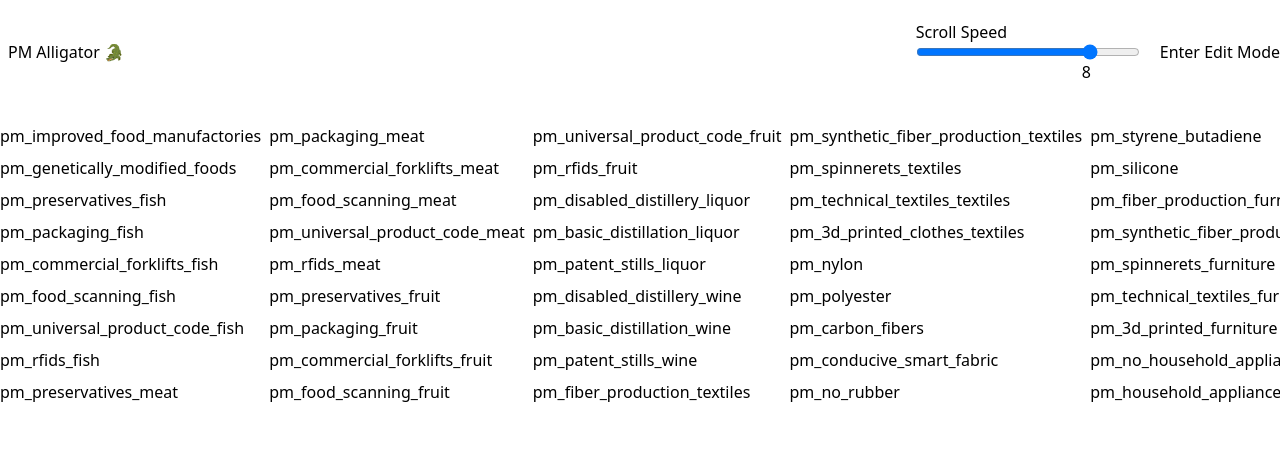
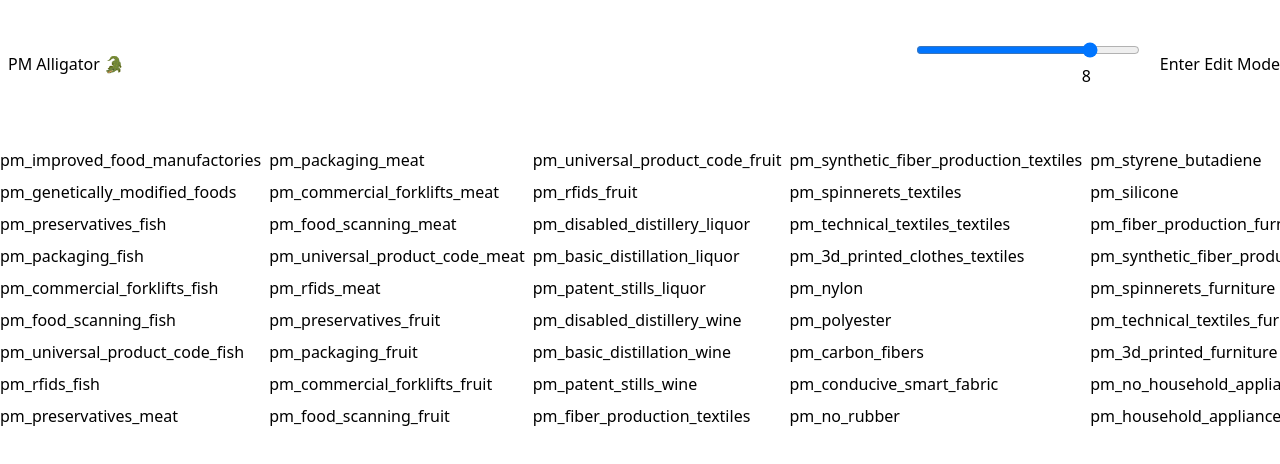
Before and after one commit to Cold-War-Project/vic3-dev-tools, a Nuxt app: page / in a window 1280 px wide. Shown: the top 464 px of the page. Built offline with nearby package versions, Linux system fonts and the light colour scheme.

Commit message:
feat: styles

```diff
--- a/app.vue
+++ b/app.vue
@@ -39,7 +39,7 @@ const nextMode = mode.currentMode;
 /**
  * A reference to the array of HTML input elements for each corresponding pop type.
  */
-const popTypeId = ref([]);
+const popTypeInputId = ref([]);
 
 /**
  * A reference to the array of population types.
@@ -205,8 +205,8 @@ const roundToNearest100 = (num: number) => {
  */
 const getTotal = (): number => {
   let total = 0;
-  for (let it = 0; it < popTypes.value.length; it++) {
-    total += workingGroup.value[popTypes.value[it]];
+  for (let i = 0; i < popTypes.value.length; i++) {
+    total += workingGroup.value[popTypes.value[i]];
   }
   return total;
 };
@@ -287,7 +287,6 @@ const handlePositiveDiff = (nonZeroBuckets: string[], diff: number) => {
  * @param nonZeroBuckets - The list of non-zero buckets.
  * @param diff - The negative difference.
  */
-
 const handleNegativeDiff = (nonZeroBuckets: string[], diff: number) => {
   redistributeDiff(nonZeroBuckets, -diff, true);
   if (getTotal() < workingGroup.value.total) {
@@ -325,6 +324,11 @@ const updateData = (changedProperty: string) => {
   );
 
   let diff = getTotal() - workingGroup.value.total;
+  //Debug
+  console.log(`total: ${getTotal()}`);
+  console.log(`workingGroup total:`);
+  console.log(workingGroup.value.total);
+  console.log(`diff: ${diff}`);
 
   if (diff > 0) {
     handlePositiveDiff(nonZeroBuckets, diff);
@@ -354,7 +358,6 @@ const sliderLeft = computed(() => {
     thumbHalfWidth / 2
   );
 });
-
 /**
  * Executes the parseData function before the component is mounted.
  */
@@ -379,8 +382,11 @@ watch(
     <div class="flex flex-col items-center">
       <Navbar>
         <div class="flex flex-col">
-          <label class="label">Scroll Speed</label>
           <div class="flex flex-col">
+            <div
+              class="tooltip tooltip-top"
+              data-tip="🏃‍♂️ Sets horizontal scroll speed of box below"
+            >
               <input
                 type="range"
                 min="0"
@@ -389,6 +395,7 @@ watch(
                 class="range range-secondary w-56"
                 step="1"
               />
+            </div>
             <label
               class="label relative"
               :style="`left: ${sliderLeft}px; padding: 0px`"
@@ -429,9 +436,9 @@ watch(
               <span>{{ popType }}</span>
               <input
                 type="text"
-                ref="popTypeId"
+                ref="popTypeInputId"
                 :disabled="nextMode == modes.save ? true : false"
-                class="input input-bordered w-20"
+                class="input input-bordered w-20 transition ease-in-out duration-300 focus:input-secondary"
                 v-model.number.trim.lazy="workingGroup[popType]"
                 @focus="updatePreviousWorkingGroup()"
                 @change.prevent="updateData(popType)"
--- a/components/Navbar.vue
+++ b/components/Navbar.vue
@@ -9,7 +9,7 @@ const activeButton = buttons.activeButton;
 </script>
 
 <template>
-  <div class="w-full flex flex-row items-center justify-between my-5">
+  <div class="w-full flex flex-row items-center justify-between my-10">
     <div class="prose">
       <h1 v-if="currentMode == 'Save'" class="p-2">PM Alligator 🐊</h1>
       <h1 v-else class="bg-error text-error-content p-2">
--- a/components/PMButton.vue
+++ b/components/PMButton.vue
@@ -29,7 +29,8 @@ watch(
     <button
       @click="handlePMSelect"
       :disabled="currentMode == 'Save' || isActiveButton ? false : true"
-      :class="isActiveButton ? 'btn btn-xs btn-primary' : 'btn btn-xs'"
+      class="btn btn-xs"
+      :class="isActiveButton ? 'btn-primary' : ''"
     >
       {{ buttonName }}
     </button>
```
Lines whose indentation alone changed are shown as unchanged.
